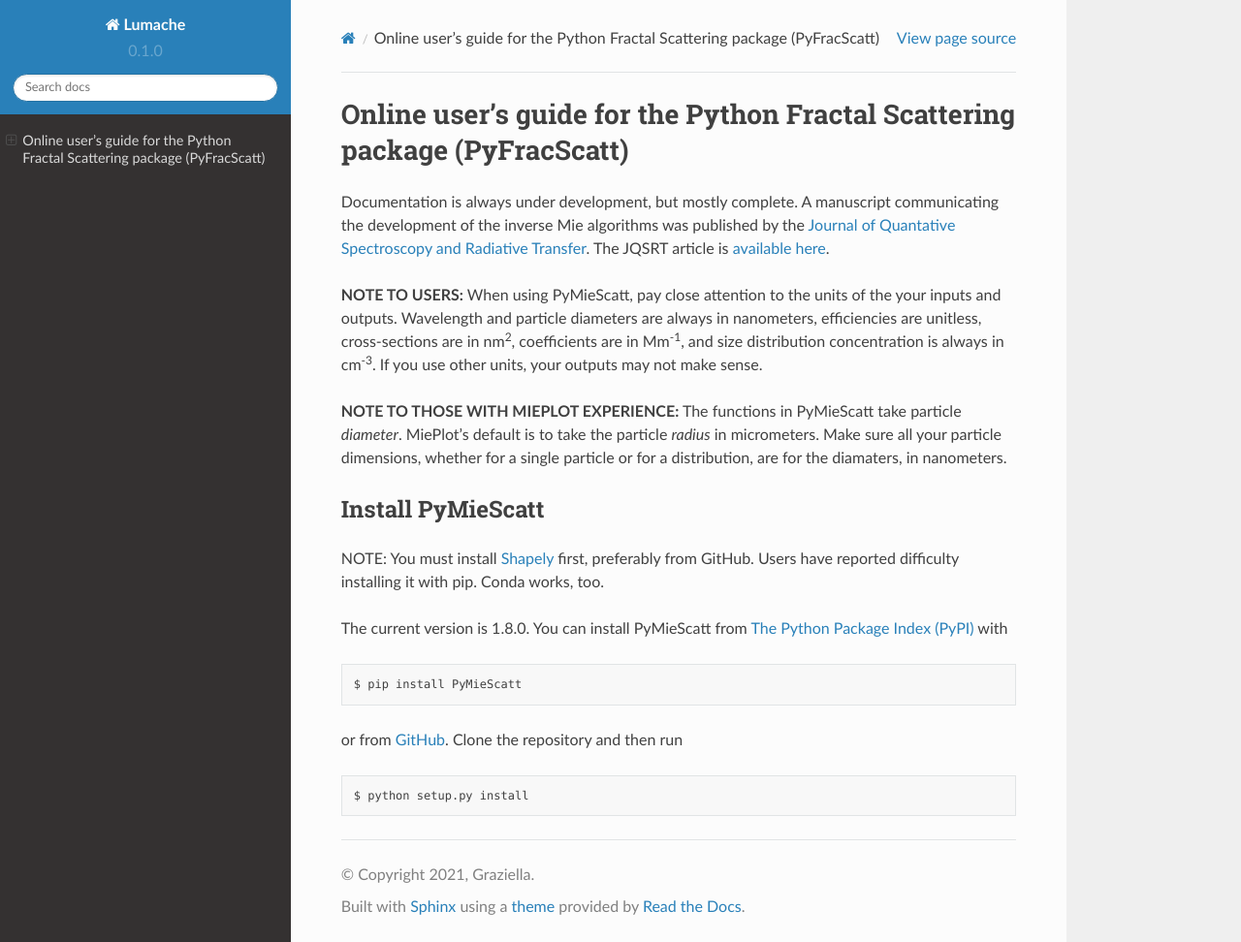
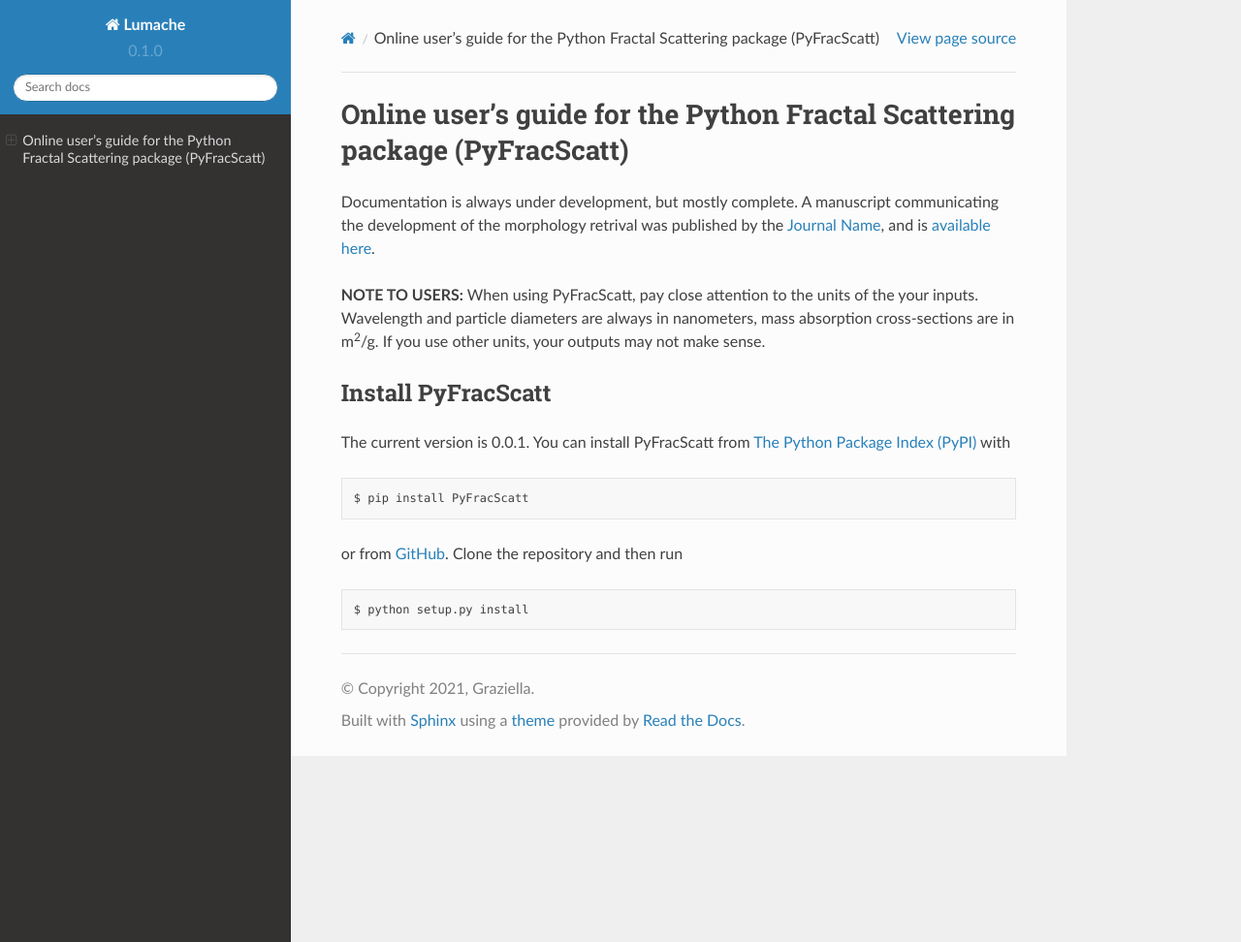
Before and after one commit to beelerpayton/FracScatt, a Sphinx documentation site: the page built from docs/source/index.rst, in a window 1280 px wide and 972 px high. Shown: the whole window at 97% size. Built offline with Sphinx 7.4.7 and the Read the Docs theme 2.0.0, drawn with Linux system fonts in a browser that asks for light colours.

Commit message:
Update index.rst

```diff
--- a/docs/source/index.rst
+++ b/docs/source/index.rst
@@ -7,23 +7,19 @@
 Online user's guide for the Python Fractal Scattering package (PyFracScatt)
 ======================================================================
 
-Documentation is always under development, but mostly complete. A manuscript communicating the development of the inverse Mie algorithms was published by the `Journal of Quantative Spectroscopy and Radiative Transfer <http://www.sciencedirect.com/science/journal/00224073>`_. The JQSRT article is `available here <https://doi.org/10.1016/j.jqsrt.2017.10.012>`_.
+Documentation is always under development, but mostly complete. A manuscript communicating the development of the morphology retrival was published by the `Journal Name <http://www.sciencedirect.com/science/journal/00224073>`_, and is `available here <https://doi.org/10.1016/j.jqsrt.2017.10.012>`_.
 
-**NOTE TO USERS:** When using PyMieScatt, pay close attention to the units of the your inputs and outputs. Wavelength and particle diameters are always in nanometers, efficiencies are unitless, cross-sections are in nm\ :sup:`2`, coefficients are in Mm\ :sup:`-1`, and size distribution concentration is always in cm\ :sup:`-3`. If you use other units, your outputs may not make sense.
-
-**NOTE TO THOSE WITH MIEPLOT EXPERIENCE:** The functions in PyMieScatt take particle *diameter*. MiePlot's default is to take the particle *radius* in micrometers. Make sure all your particle dimensions, whether for a single particle or for a distribution, are for the diamaters, in nanometers.
+**NOTE TO USERS:** When using PyFracScatt, pay close attention to the units of the your inputs. Wavelength and particle diameters are always in nanometers, mass absorption cross-sections are in m\ :sup:`2`/g. If you use other units, your outputs may not make sense.
 
 
-Install PyMieScatt
+Install PyFracScatt
 ------------------
 
-NOTE: You must install `Shapely <https://shapely.readthedocs.io/>`_ first, preferably from GitHub. Users have reported difficulty installing it with pip. Conda works, too.
+The current version is 0.0.1. You can install PyFracScatt from `The Python Package Index (PyPI) <https://pypi.python.org/pypi/PyFracScatt>`_ with ::
 
-The current version is 1.8.0. You can install PyMieScatt from `The Python Package Index (PyPI) <https://pypi.python.org/pypi/PyMieScatt>`_ with ::
-
-   $ pip install PyMieScatt
+   $ pip install PyFracScatt
 
 
-or from `GitHub <https://github.com/bsumlin/PyMieScatt>`_. Clone the repository and then run ::
+or from `GitHub <https://github.com/beelerpayton/PyFracScatt>`_. Clone the repository and then run ::
 
    $ python setup.py install
```
